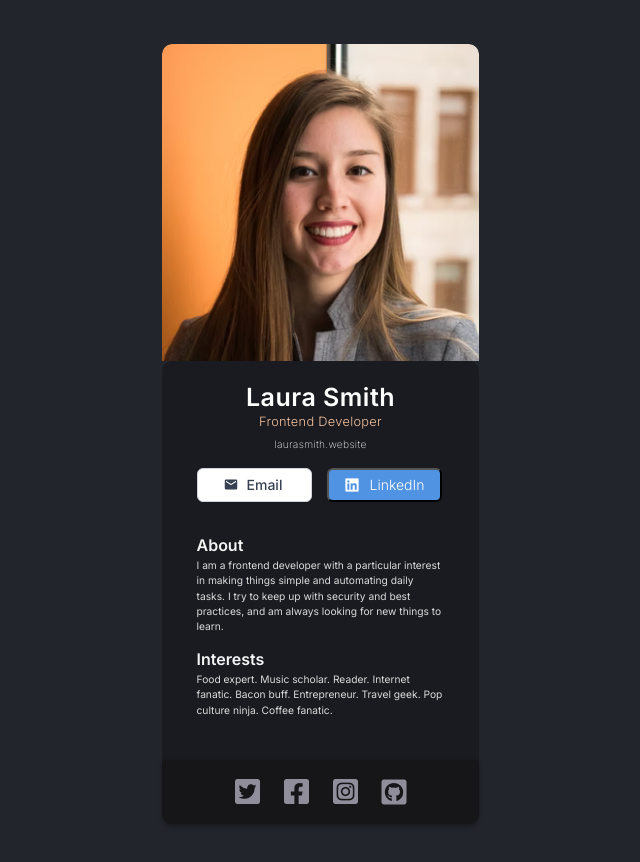
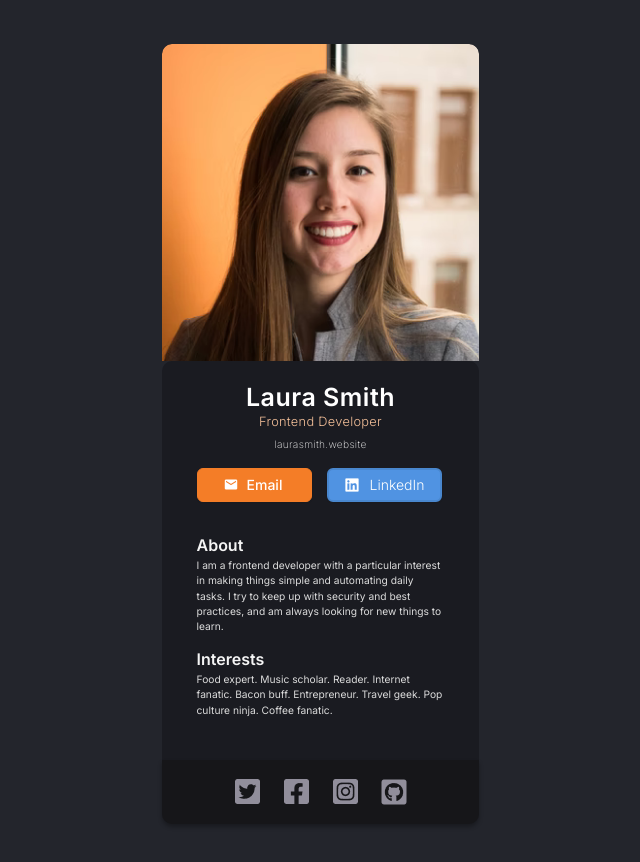
Before and after one commit to BlueOCN/DigitalBusinessCard, a React (Vite) app in the folder digitalBusinessCardA/: page / in a window 1280 px wide. In both pictures the pointer is over the button 574 px from the left and 484 px from the top of the page. Shown: the top 862 px of the page, without its empty margins (320-960 px from the left). Built offline with nearby package versions, Linux system fonts and the light colour scheme.

Commit message:
Layout Update

```diff
--- a/digitalBusinessCardA/src/stylesheet.css
+++ b/digitalBusinessCardA/src/stylesheet.css
@@ -160,6 +160,8 @@
     box-shadow: 0px 1px 2px rgba(0, 0, 0, 0.05);
     border-radius: 6px;
 
+    cursor: pointer;
+
     /* Text */
 
     font-family: 'Inter';
@@ -172,6 +174,12 @@
     /* gray/700 */
     color: #374151;
 
+}
+
+.info--email:hover {
+    border: 1px solid #F47D27;
+    background: #F47D27;
+    color: #FFFFFF;
 }
 
 .info--in {
@@ -192,9 +200,12 @@
     top: 468px; */
 
     background: #5093E2;
+    border: 2px solid #4987ce;
     /* shadow/sm */
     box-shadow: 0px 1px 2px rgba(0, 0, 0, 0.05);
     border-radius: 6px;
+
+    cursor: pointer;
 
     /* Text */
 
@@ -207,6 +218,9 @@
 
     /* gray/700 */
     color: #FFFFFF;
+}
+.info--in:hover {
+    border: 1px solid #5093E2;
 }
 
 .material-icons {
```
